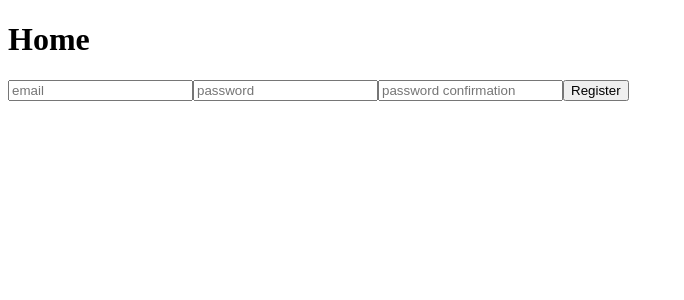
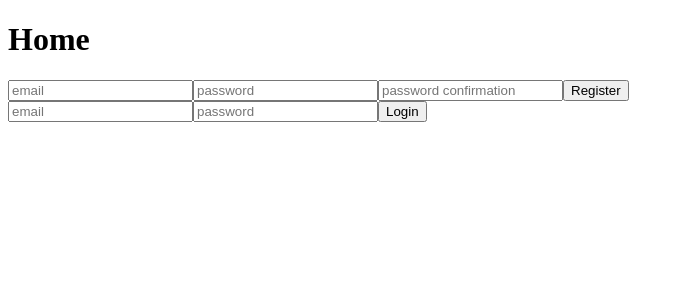
Before and after one commit to Khalidltf/react-rails-app, a React (Vite) app: page / in a window 1280 px wide. Shown: the top 300 px of the page, without its empty margins (0-684 px from the left). Built offline with nearby package versions, Linux system fonts and the light colour scheme.

Commit message:
Building the Login Component

```diff
--- a/src/components/Home.jsx
+++ b/src/components/Home.jsx
@@ -1,4 +1,5 @@
 import Registration from "./auth/Registration";
+import Login from "./auth/Login";
 import { useNavigate } from "react-router-dom";
 import "./Home.css";
 
@@ -14,8 +15,8 @@ function Home({ handleLogin }) {
   return (
     <>
       <h1>Home</h1>
-
       <Registration handleSuccessfulAuth={handleSuccessfulAuth} />
+      <Login handleSuccessfulAuth={handleSuccessfulAuth} />
     </>
   );
 }
--- /dev/null
+++ b/src/components/auth/Login.jsx
@@ -0,0 +1,65 @@
+import { useState } from "react";
+import axios from "axios";
+import "./Login.css";
+
+// eslint-disable-next-line react/prop-types
+function Login({ handleSuccessfulAuth }) {
+  const [formData, setFormData] = useState({
+    email: "",
+    password: "",
+    login_errors: "",
+  });
+
+  const handleChange = ({ target }) => {
+    const { name, value } = target;
+    setFormData((prevData) => ({
+      ...prevData,
+      [name]: value,
+    }));
+  };
+
+  const handleSubmit = (e) => {
+    e.preventDefault();
+    axios
+      .post(
+        "http://127.0.0.1:3000/sessions",
+        {
+          user: {
+            email: formData.email,
+            password: formData.password,
+          },
+        },
+        { withCredentials: true }
+      )
+      .then((res) => {
+        if (res.data.logged_in) {
+          handleSuccessfulAuth(res.data);
+        }
+      })
+      .catch((error) => console.log("error:", error));
+  };
+
+  return (
+    <form onSubmit={handleSubmit}>
+      <input
+        name="email"
+        type="email"
+        value={formData.email}
+        placeholder="email"
+        onChange={handleChange}
+        required
+      />
+      <input
+        name="password"
+        type="password"
+        value={formData.password}
+        placeholder="password"
+        onChange={handleChange}
+        required
+      />
+      <button type="submit">Login</button>
+    </form>
+  );
+}
+
+export default Login;
```
Also changed, not shown: src/components/auth/Login.css (added).
